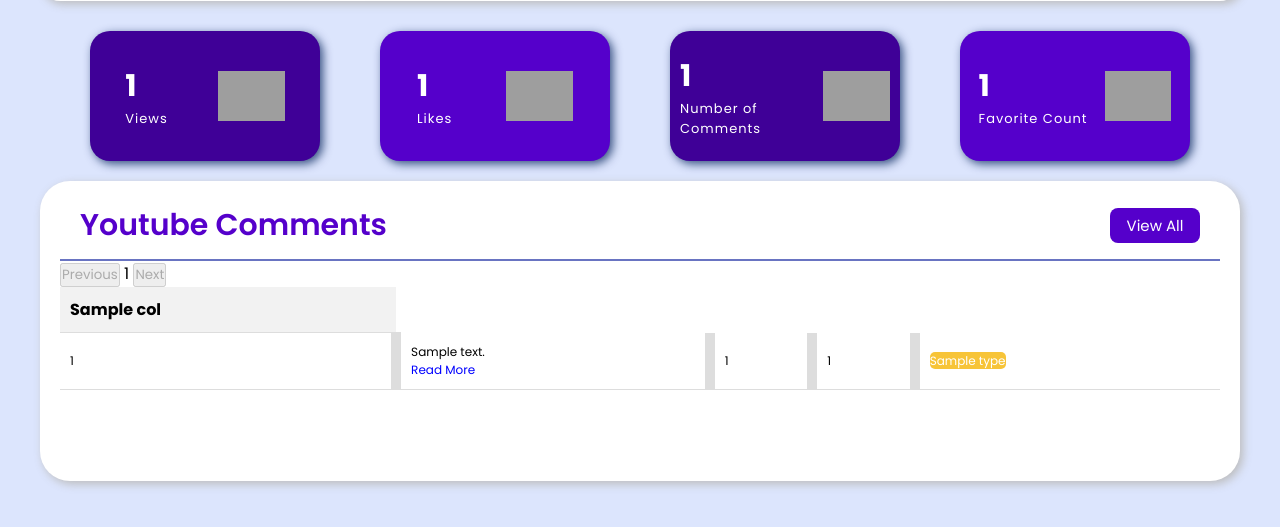
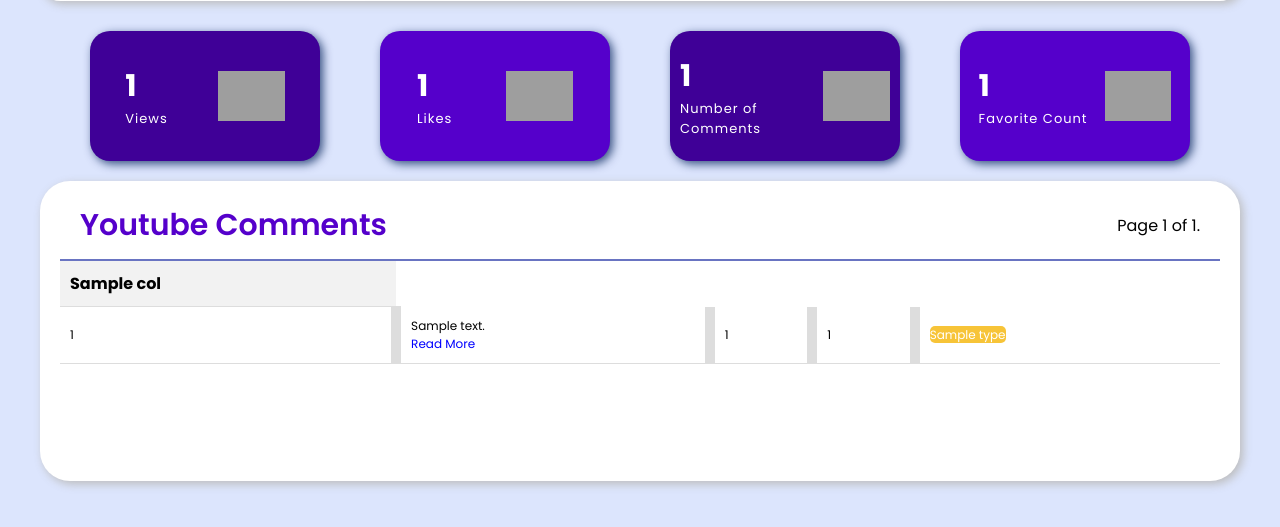
Before and after one commit to StamTheo28/youtube-dashboard, a Django app: template myDashboard/commentsDash/templates/html/dashboard.html in a window 1280 px wide. Shown: the part 449-976 px from the top of the page. Run offline with Django 4.2, Linux system fonts and the light colour scheme; the template is opened without the code that fills it: most values are stand-ins (such as "Sample title", 1, 10 or a date in 2020); grey boxes marked "Sample" are stand-in pictures; grey boxes are pictures that could not be loaded.

Commit message:
Created paginator

```diff
--- a/myDashboard/commentsDash/templates/html/dashboard.html
+++ b/myDashboard/commentsDash/templates/html/dashboard.html
@@ -91,7 +91,24 @@
     <div class="report-container">
         <div class="report-header">
             <h1 class="recent-Articles">Youtube Comments</h1>
-            <button class="view">View All</button>
+            <div class="pagination">
+                <span class="step-links">
+                    {% if page_obj.has_previous %}
+                        <a href="?page=1">&laquo; first</a>
+                        <a href="?page={{ page_obj.previous_page_number }}">previous</a>
+                    {% endif %}
+
+                    <span class="current">
+                        Page {{ page_obj.number }} of {{ page_obj.paginator.num_pages }}.
+                    </span>
+
+                    {% if page_obj.has_next %}
+                        <a href="?page={{ page_obj.next_page_number }}">next</a>
+                        <a href="?page={{ page_obj.paginator.num_pages }}">last &raquo;</a>
+                    {% endif %}
+                </span>
+            </div>
+
         </div>
 
         <div class="table-container">
@@ -127,12 +144,6 @@
                         </tr>
                     {% endfor %}
                 </tbody>
-
-                <div class="pagination">
-                    <button id="previous-button" disabled>Previous</button>
-                    <span class="current-page">{{ page.number }}</span>
-                    <button id="next-button" {% if not page.has_next %}disabled{% endif %}>Next</button>
-                </div>
             </table>
         </div>
     </div>
@@ -151,63 +162,5 @@
 
 
     // Pagination method
-    $(document).ready(function() {
-    var currentPage = 1;
-
-    function loadPage(pageNumber) {
-        var url = window.location.href;
-        var queryParams = '?page=' + pageNumber;
-        var fullUrl = url + queryParams;
-
-        $.ajax({
-        url: fullUrl,
-        success: function(data) {
-            $('#result-container').html($(data).find('#result-container').html());
-            currentPage = pageNumber;
-            updateButtonStatus();
-        },
-        error: function(xhr, status, error) {
-            // Handle error
-        }
-        });
-    }
-
-    function updateButtonStatus() {
-        $('#previous-button').prop('disabled', !$('.pagination-link[data-page="' + (currentPage - 1) + '"]').length);
-        $('#next-button').prop('disabled', !$('.pagination-link[data-page="' + (currentPage + 1) + '"]').length);
-    }
-
-    // Initial page load
-    loadPage(currentPage);
-
-    // Handle pagination click event
-    $(document).on('click', '.pagination-link', function(e) {
-        e.preventDefault();
-        var page = $(this).data('page');
-        if (page !== currentPage) {
-        loadPage(page);
-        }
-    });
-
-    // Handle previous button click event
-    $(document).on('click', '#previous-button', function(e) {
-        e.preventDefault();
-        var page = currentPage - 1;
-        if (page >= 1 && page !== currentPage) {
-        loadPage(page);
-        }
-    });
-
-    // Handle next button click event
-    $(document).on('click', '#next-button', function(e) {
-        e.preventDefault();
-        var page = currentPage + 1;
-        if (page !== currentPage) {
-        loadPage(page);
-        }
-    });
-    });
-
-
     </script>
 {% endblock dashboard %}
--- a/myDashboard/commentsDash/urls.py
+++ b/myDashboard/commentsDash/urls.py
@@ -5,4 +5,6 @@ from . import views
 urlpatterns = [
     path("", views.index, name="index"),
     path("<str:video_id>/", views.analysis, name='analysis'),
+
+
 ]
```
Also changed, not shown: myDashboard/commentsDash/views.py (+10 -4 lines).
